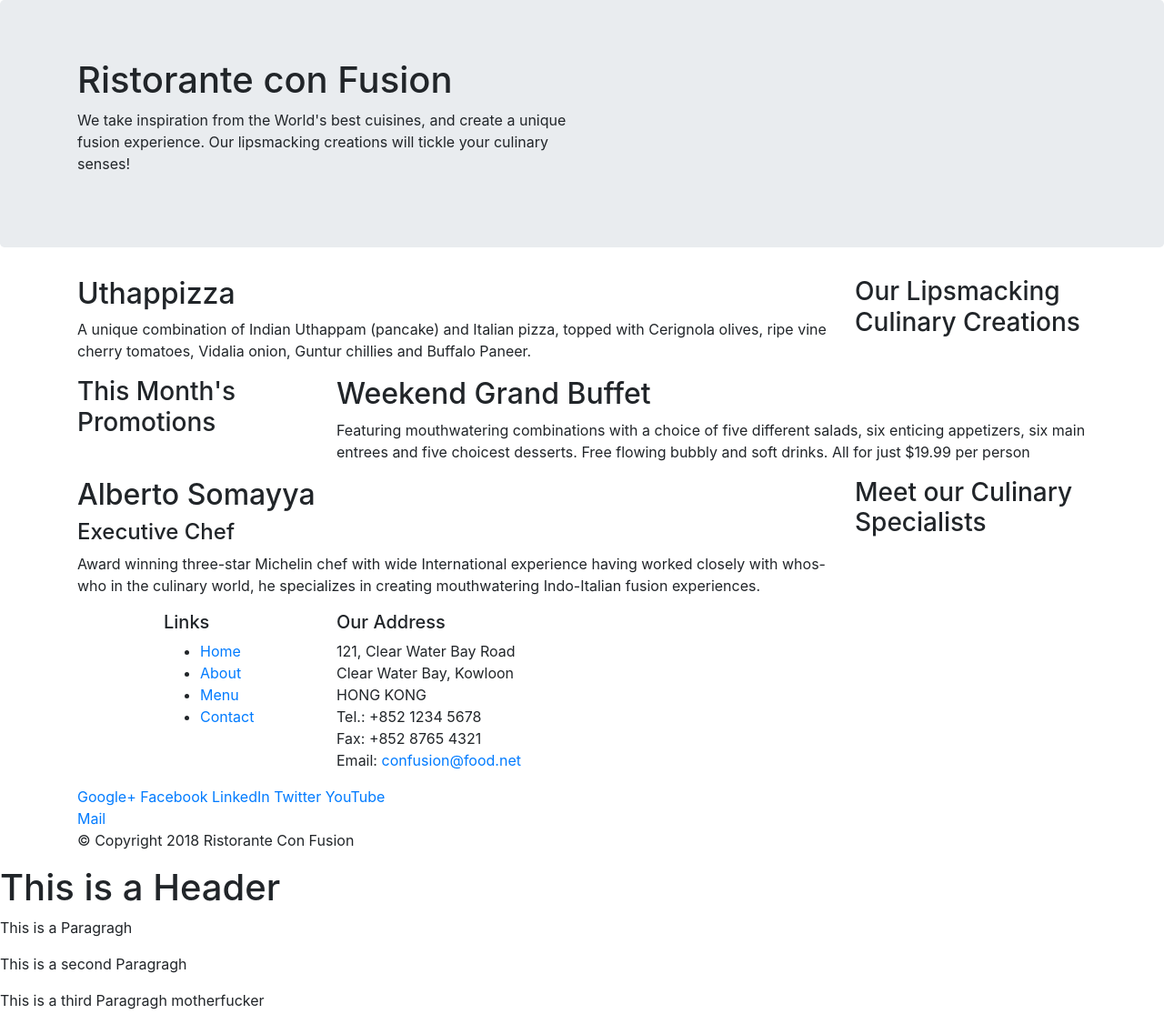
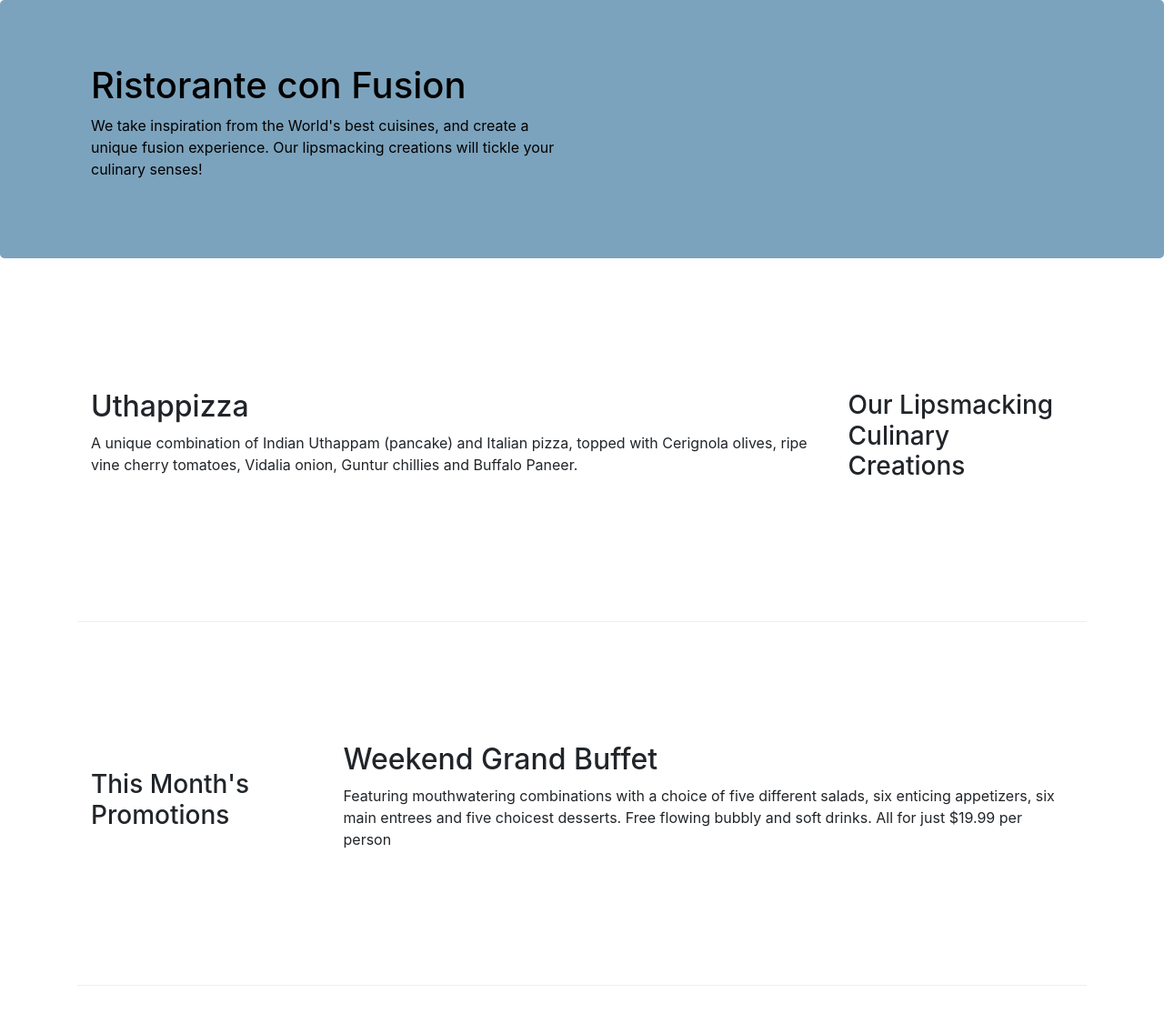
Before and after one commit to GiuntaG/GIT, a website: page Confusion/Bootstrap4/conFusion/index.html in a window 1280 px wide. Shown: the top 1115 px of the page at 91% size. Drawn offline with nearby package versions, Linux system fonts and the light colour scheme.

Commit message:
Agregando CSS

```diff
--- /dev/null
+++ b/Confusion/Bootstrap4/conFusion/css/style.css
@@ -0,0 +1,30 @@
+.row-header{
+    margin: 0px auto;
+    padding: 0px auto;
+}
+
+.row-content{
+    margin: 0px auto;
+    padding: 50px 0px 50px 0px;
+    border-bottom: 1px ridge;
+    min-height: 400px;
+}
+
+.footer{
+    background-color: #d1c4e9;
+    margin: 0px auto;
+    padding: 20px 0px 20px 0px;
+}
+
+.jumbotron{
+    padding: 70px 30px 70px 30px;
+    margin: 0px auto;
+    background-color: #7ca3bd   ;
+    color: #000000;
+}
+
+.address{
+    font-size: 80%;
+    margin: 0px;
+    color: #473939;
+}
--- a/Confusion/Bootstrap4/conFusion/index.html
+++ b/Confusion/Bootstrap4/conFusion/index.html
@@ -9,6 +9,7 @@
 
     <!-- Bootstrap CSS -->
     <link rel="stylesheet" href="node_modules/bootstrap/dist/css/bootstrap.min.css">
+    <link rel="stylesheet" href="css/style.css">
     <title>Ristorante Con Fusion</title>
 </head>
 
@@ -16,7 +17,7 @@
 
     <header class="jumbotron">
         <div class="container">
-            <div class="row">
+            <div class="row row-header">
                 <div class="col-12 col-sm-6">
                     <h1>Ristorante con Fusion</h1>
                     <p>We take inspiration from the World's best cuisines, and create a unique fusion experience. Our lipsmacking creations will tickle your culinary senses!</p>
@@ -28,7 +29,7 @@
     </header>
 
     <div class="container">
-        <div class="row">
+        <div class="row row-content align-items-center">
             <div class="col-12 col-sm-4 order-sm-last col-md-3">
                 <h3>Our Lipsmacking Culinary Creations</h3>
             </div>
@@ -39,7 +40,7 @@
         </div>
 
 
-        <div class="row">
+        <div class="row row-content align-items-center">
             <div class="col-12 col-sm-4 col-md-3">
                 <h3>This Month's Promotions</h3>
             </div>
@@ -49,7 +50,7 @@
             </div>
         </div>
 
-        <div class="row">
+        <div class="row row-content align-items-center">
             <div class="col-12 col-sm-4 order-sm-last col-md-3">
                 <h3>Meet our Culinary Specialists</h3>
             </div>
@@ -61,12 +62,12 @@
         </div>
     </div>
 
-    <footer>
+    <footer class="footer">
         <div class="container">
             <div class="row">
                 <div class="col-4 offset-1 col-sm-2">
                     <h5>Links</h5>
-                    <ul>
+                    <ul class="list-unstyled">
                         <li><a href="#">Home</a></li>
                         <li><a href="#">About</a></li>
                         <li><a href="#">Menu</a></li>
@@ -84,8 +85,8 @@
 		              Email: <a href="mailto:confusion@food.net">confusion@food.net</a>
 		           </address>
                 </div>
-                <div class="col-12 col-sm-4">
-                    <div>
+                <div class="col-12 col-sm-2 align-self-center">
+                    <div class="text-center">
                         <a href="http://google.com/+">Google+</a>
                         <a href="http://www.facebook.com/profile.php?id=">Facebook</a>
                         <a href="http://www.linkedin.com/in/">LinkedIn</a>
@@ -95,7 +96,7 @@
                     </div>
                 </div>
            </div>
-           <div class="row">
+           <div class="row justify-content-center">
                 <div class="col-auto">
                     <p>© Copyright 2018 Ristorante Con Fusion</p>
                 </div>
@@ -108,13 +109,4 @@
     <script src="node_modules/bootstrap/dist/js/bootstrap.min.js"></script>
 </body>
 
-<html>
-    <head>
-        <body>
-        <h1>This is a Header</h1>
-        <p>This is a Paragragh</p>
-        <p>This is a second Paragragh</p>
-        <p>This is a third Paragragh motherfucker</p>
-        </body>
-    </head>
 </html>
```
